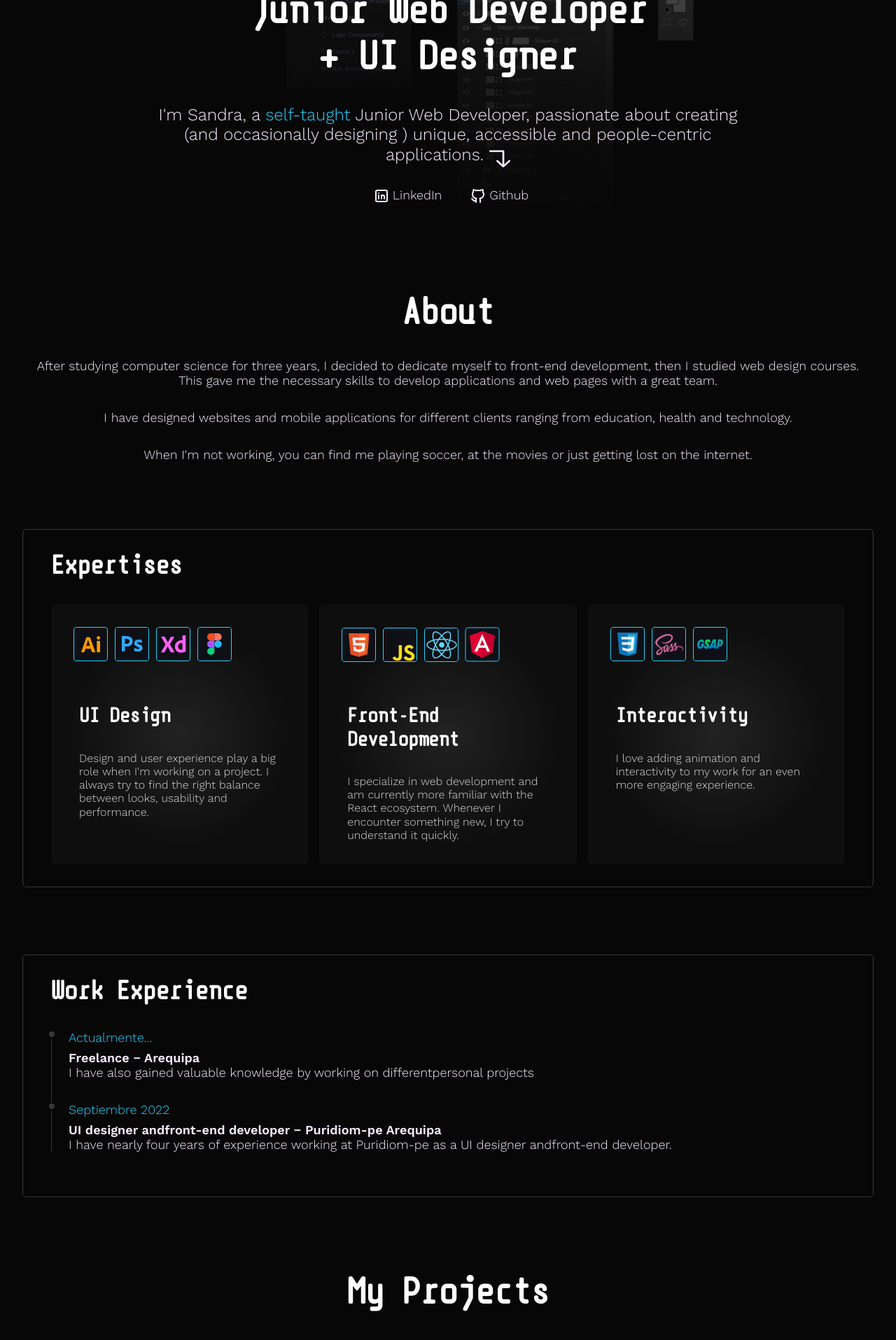
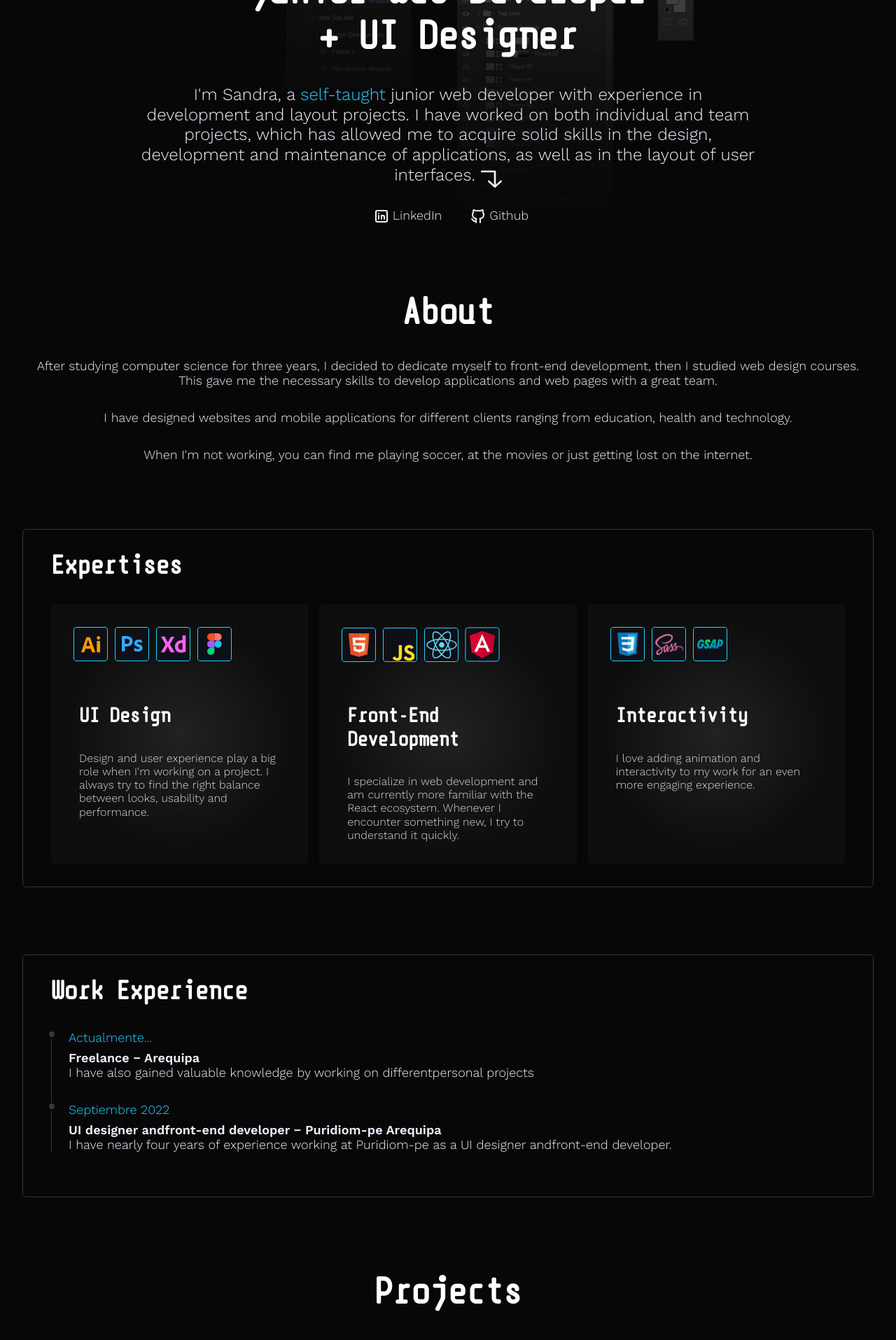
Before and after one commit to SandraLuque/v1p, a React (Vite) app: page / in a window 1280 px wide. Shown: the part 380-2295 px from the top of the page at 70% size. Built offline with nearby package versions, Linux system fonts and the light colour scheme.

Commit message:
change texts

```diff
--- a/src/components/sections/Hero/Hero.jsx
+++ b/src/components/sections/Hero/Hero.jsx
@@ -30,9 +30,11 @@ export const Hero = () => {
 						</Titles>
 						<p className="fn-big ta-c">
 							I&apos;m Sandra, a <span className="color">self-taught </span>
-							Junior Web Developer, passionate about creating {"("}and
-							occasionally designing {")"} unique, accessible and people-centric
-							applications.
+							junior web developer with experience in development and layout
+							projects. I have worked on both individual and team projects,
+							which has allowed me to acquire solid skills in the design,
+							development and maintenance of applications, as well as in the
+							layout of user interfaces.
 							<Icons icon="arrow_left" size={30} />
 						</p>
 						<div className="d-f jc-c">
--- a/src/components/sections/projects/Projects.jsx
+++ b/src/components/sections/projects/Projects.jsx
@@ -20,7 +20,7 @@ export const Projects = () => {
 	return (
 		<section className="l-section" name="projects">
 			<Titles variant={"h2"} st="ta-c">
-				<h2>My Projects</h2>
+				<h2>Projects</h2>
 			</Titles>
 			<div className="d-g gap-1 ta-c">
 				<p className="fn-bigger">
```
